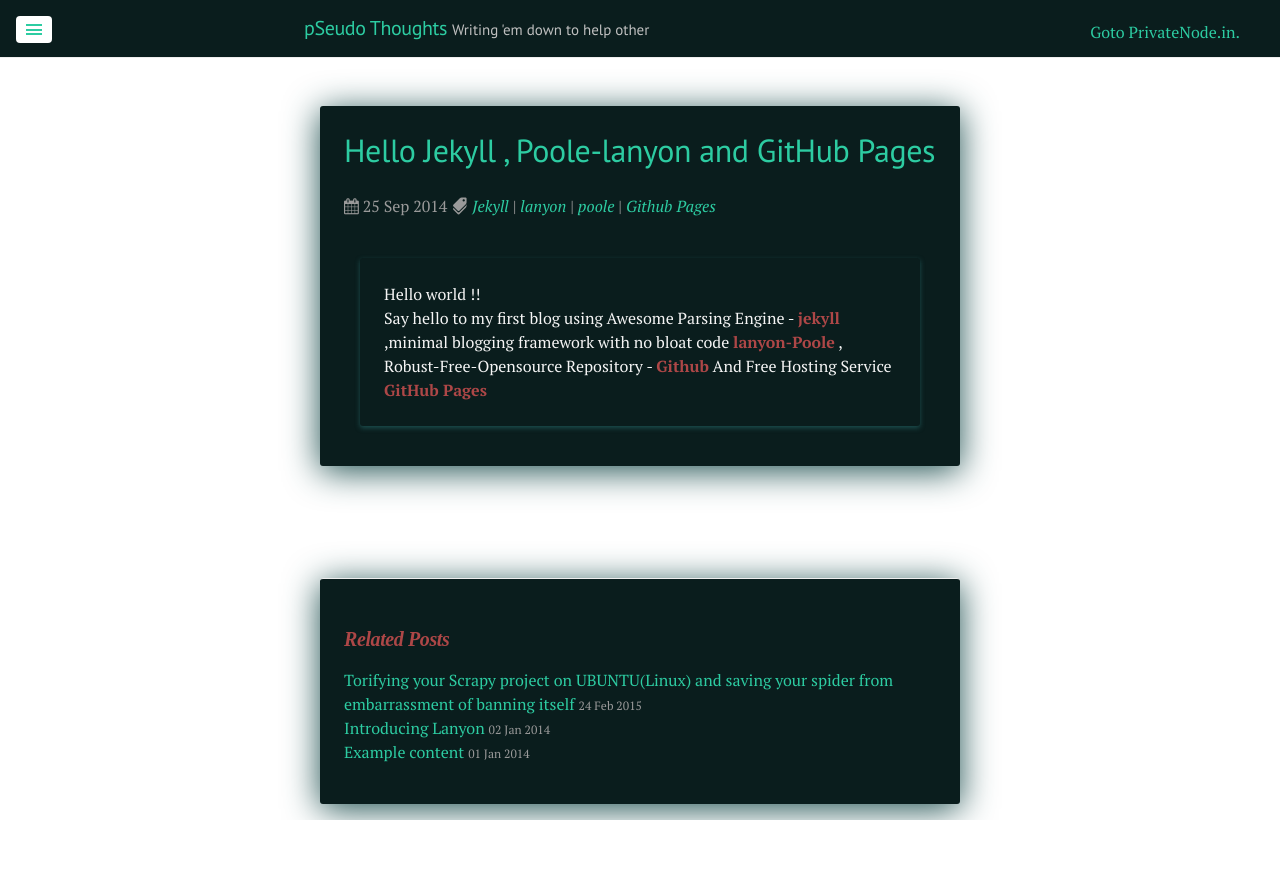
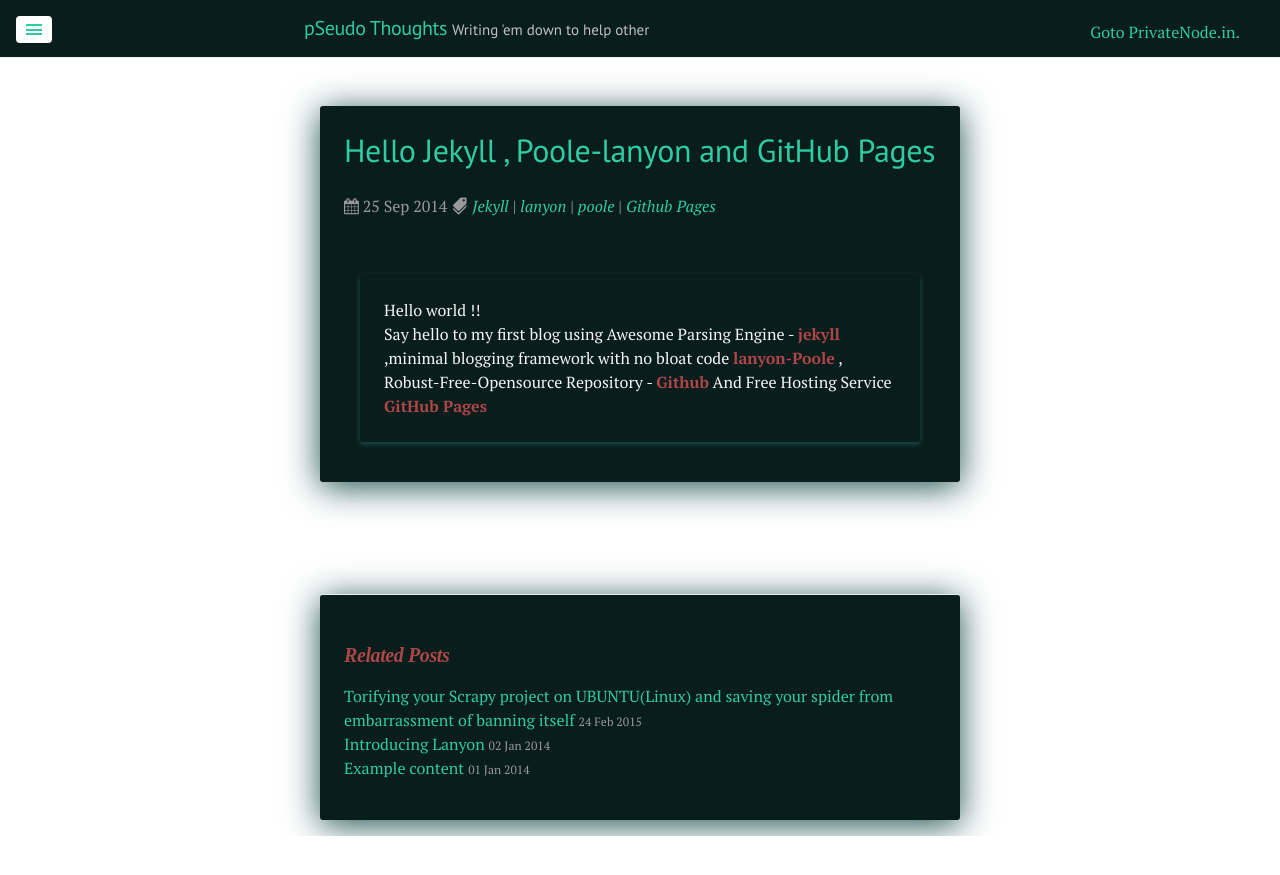
Before and after one commit to DharmeshPandav/dharmeshpandav.github.io, a Jekyll site: the page built from _posts/2014-09-25-Hello jekyll.md, in a window 1280 px wide. Shown: the top 875 px of the page. Built offline with Jekyll 4.4.1, drawn with Linux system fonts in a browser that asks for light colours; nearby versions of some CDN libraries; Markdown is read by kramdown in place of the engine named in the settings.

Commit message:
changing theme

```diff
--- a/public/css/poole.css
+++ b/public/css/poole.css
@@ -280,7 +280,7 @@ tbody tr:nth-child(odd) th {
     box-shadow:0 2px 5px #1d4f4f;
     background: none;
     color: #f5f5f5;
-    margin:0 1rem 1rem;
+    margin: 1rem 1rem;
     border-radius:3px;
 }
 
```
